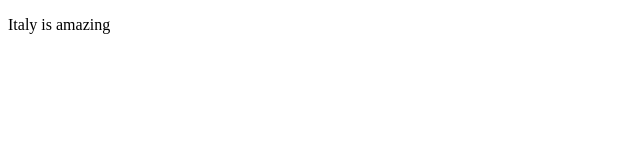
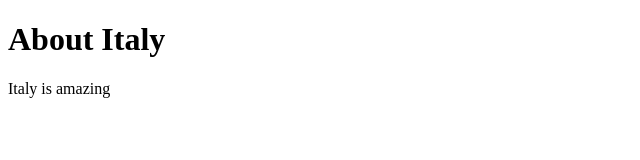
Before and after one commit to natal111/italy, a plain HTML site: page index.html in a window 1280 px wide. Shown: the whole page, without its empty margins (0-640 px from the left). Drawn offline with Linux system fonts and the light colour scheme.

Commit message:
Update index.html

```diff
--- a/index.html
+++ b/index.html
@@ -7,6 +7,8 @@
     <title>Document</title>
 </head>
 <body>
+    <h1>About Italy</h1>
     <p>Italy is amazing</p>
+
 </body>
 </html>
```
